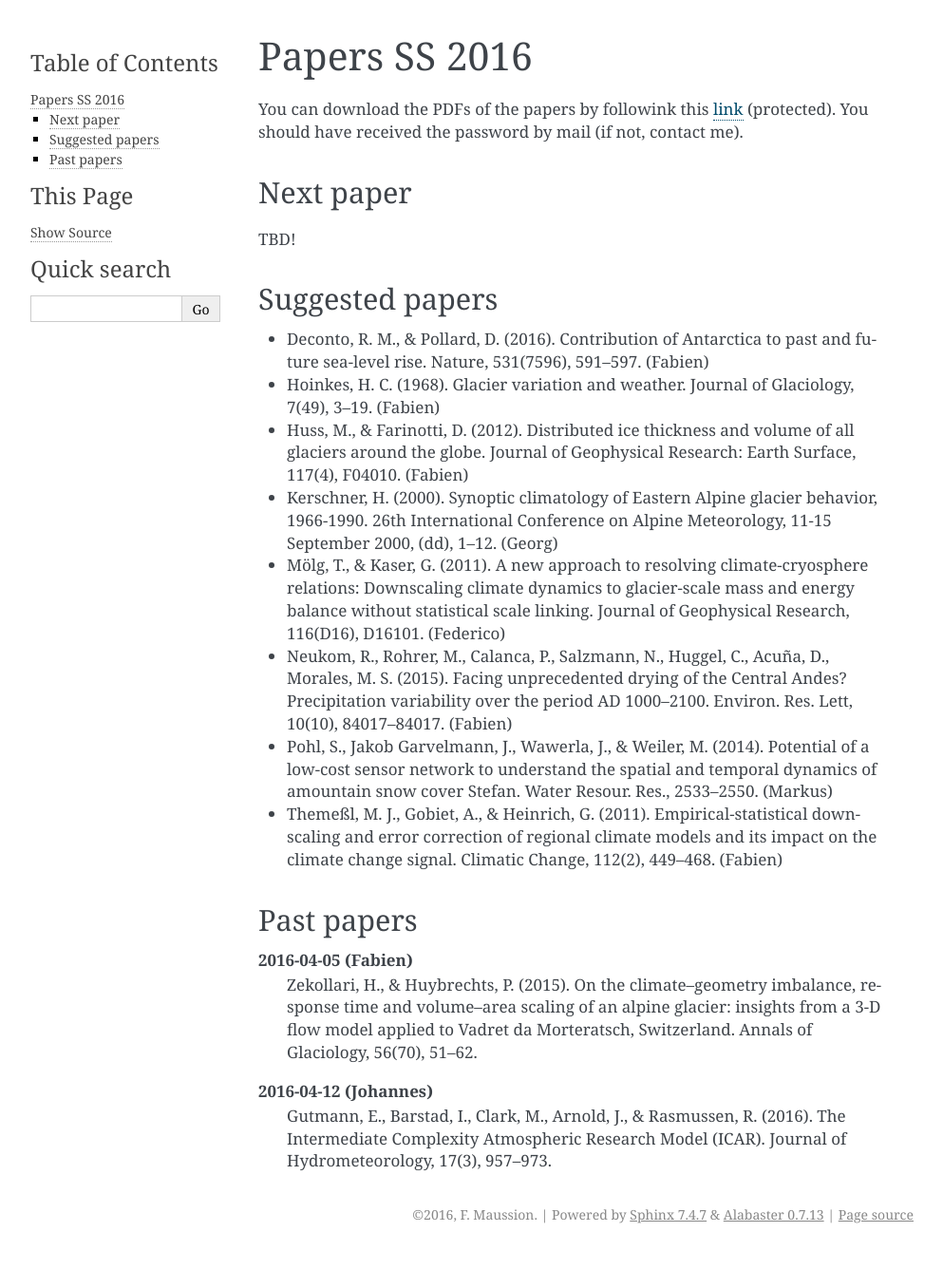
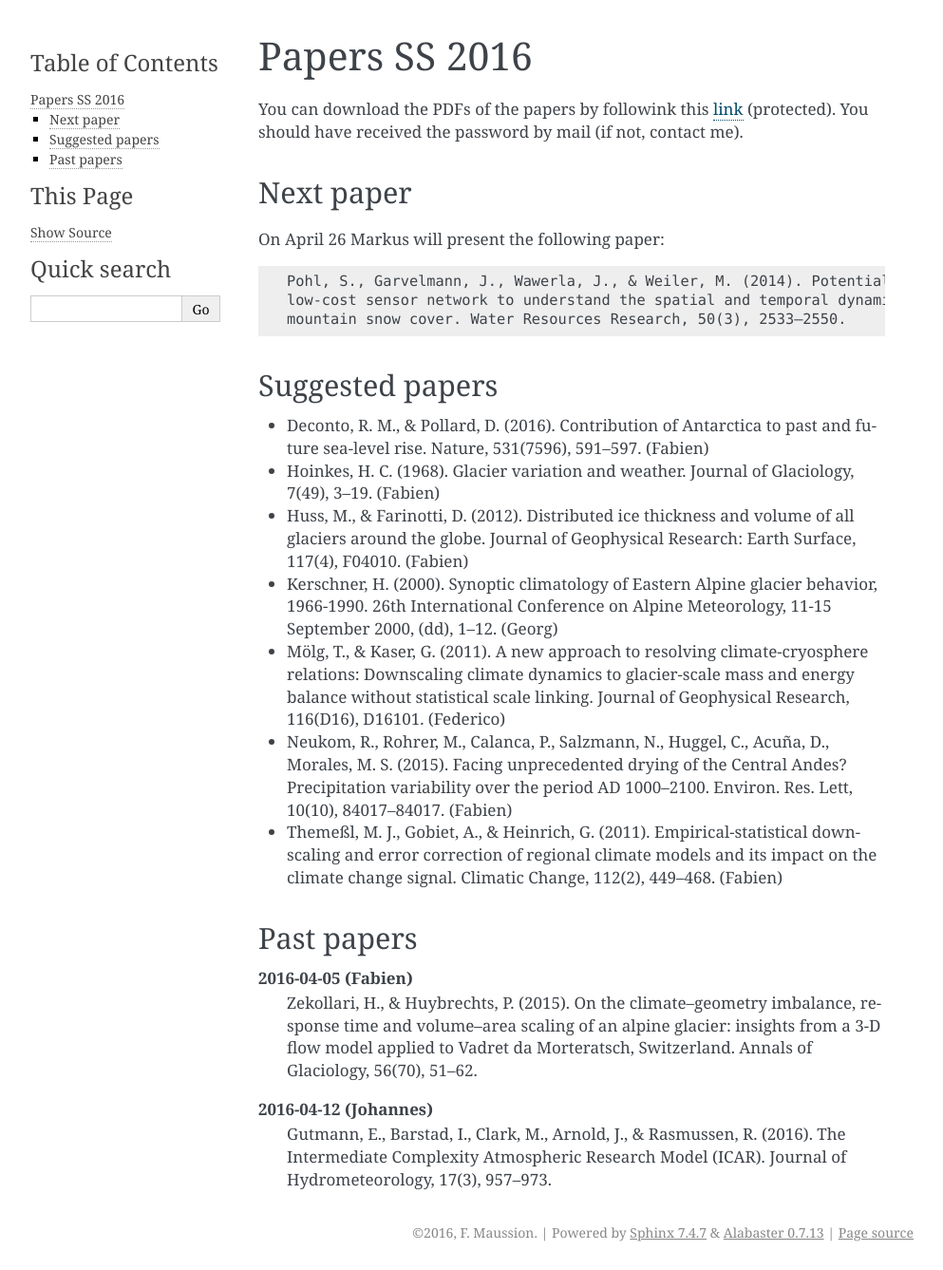
Before and after one commit to fmaussion/acinn_litsem, a Sphinx documentation site: the page built from docs/ss_2016.rst, in a window 1280 px wide. Shown: the whole page at 95% size, without its empty margins (148-1141 px from the left). Built offline with Sphinx 7.4.7, drawn with Linux system fonts in a browser that asks for light colours.

Commit message:
next sem

```diff
--- a/docs/ss_2016.rst
+++ b/docs/ss_2016.rst
@@ -11,7 +11,11 @@ me).
 Next paper
 ----------
 
-TBD!
+On April 26 Markus will present the following paper::
+
+  Pohl, S., Garvelmann, J., Wawerla, J., & Weiler, M. (2014). Potential of a
+  low-cost sensor network to understand the spatial and temporal dynamics of a
+  mountain snow cover. Water Resources Research, 50(3), 2533–2550.
 
 
 Suggested papers
@@ -41,11 +45,6 @@ Suggested papers
   Precipitation variability over the period AD 1000–2100. Environ. Res. Lett,
   10(10), 84017–84017. (Fabien)
 
-- Pohl, S., Jakob Garvelmann, J., Wawerla, J., & Weiler, M. (2014). Potential
-  of a low-cost sensor network to understand the spatial and temporal
-  dynamics of amountain snow cover Stefan. Water Resour. Res., 2533–2550.
-  (Markus)
-
 - Themeßl, M. J., Gobiet, A., & Heinrich, G. (2011). Empirical-statistical
   downscaling and error correction of regional climate models and its impact
   on the climate change signal. Climatic Change, 112(2), 449–468. (Fabien)
```
